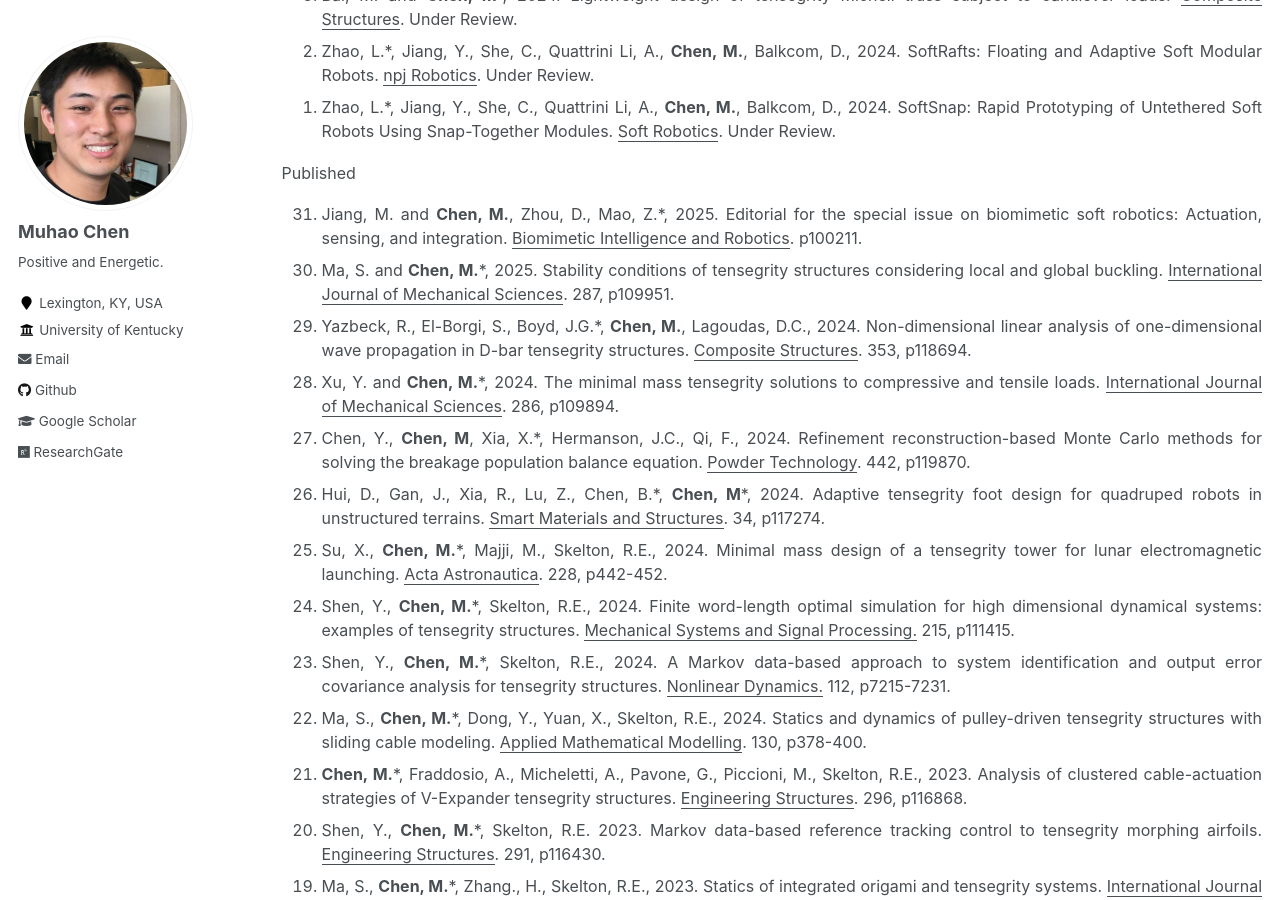
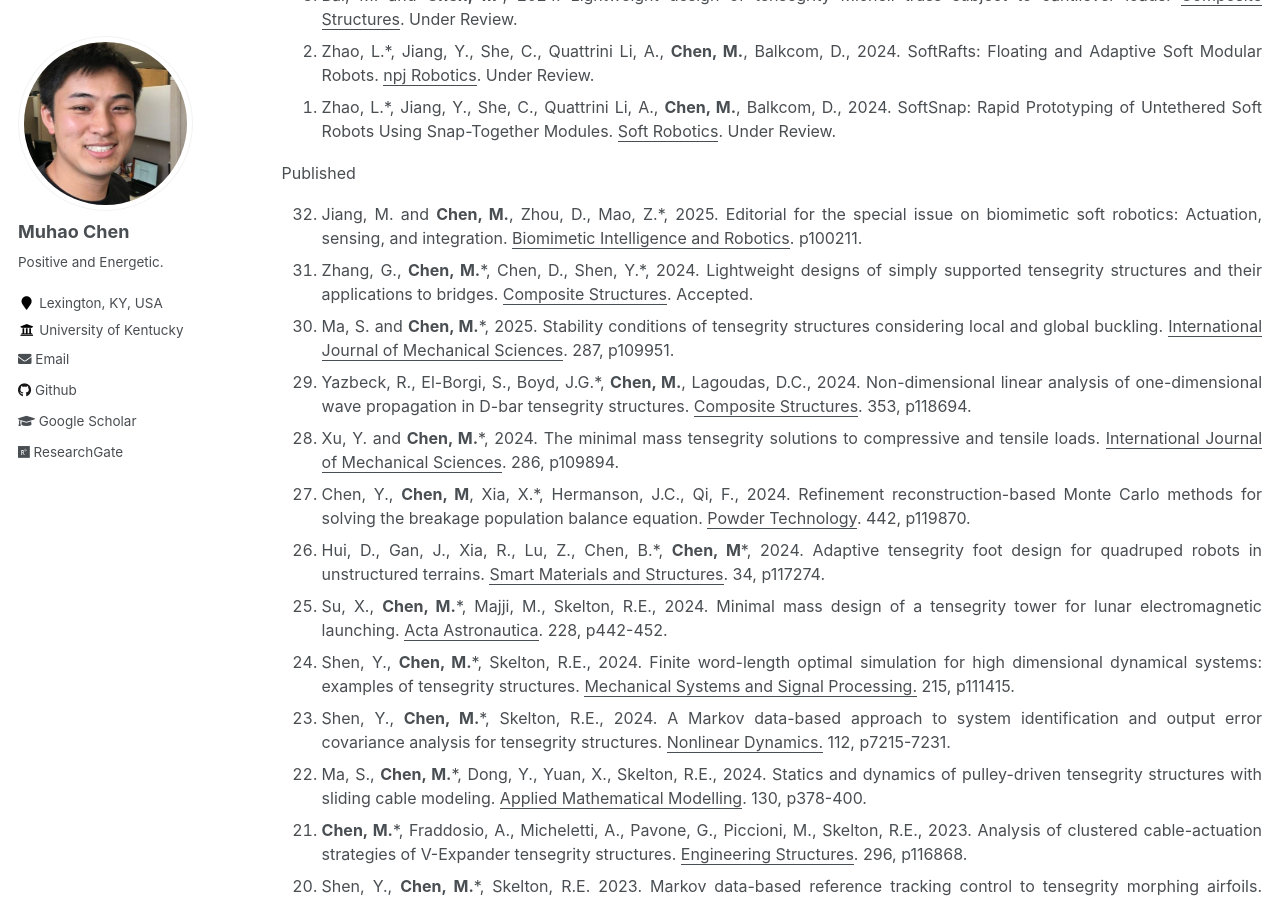
Before and after one commit to Muhao-Chen/muhao-chen.github.io, a Jekyll site: the page built from _pages/publication.md, in a window 1280 px wide and 900 px high, scrolled down 446 px. Built offline with Jekyll 4.4.1, drawn with Linux system fonts in a browser that asks for light colours.

Commit message:
Update publication.md

```diff
--- a/_pages/publication.md
+++ b/_pages/publication.md
@@ -33,6 +32,7 @@ Submitted
 Published
 <ol reversed>
 <li>Jiang, M. and <strong>Chen, M.</strong>, Zhou, D., Mao, Z.*, 2025. Editorial for the special issue on biomimetic soft robotics: Actuation, sensing, and integration. <u>Biomimetic Intelligence and Robotics</u>. p100211.</li>
+<li> Zhang, G., <strong>Chen, M.</strong>*, Chen, D., Shen, Y.*, 2024. Lightweight designs of simply supported tensegrity structures and their applications to bridges. <u>Composite Structures</u>. Accepted. </li>
 <li>Ma, S. and <strong>Chen, M.</strong>*, 2025. Stability conditions of tensegrity structures considering local and global buckling. <u>International Journal of Mechanical Sciences</u>. 287, p109951.</li>
 <li> Yazbeck, R., El-Borgi, S., Boyd, J.G.*, <strong>Chen, M.</strong>, Lagoudas, D.C., 2024. Non-dimensional linear analysis of one-dimensional wave propagation in D-bar tensegrity structures. <u>Composite Structures</u>. 353, p118694.</li>
 <li> Xu, Y. and <strong>Chen, M.</strong>*, 2024. The minimal mass tensegrity solutions to compressive and tensile loads. <u>International Journal of Mechanical Sciences</u>. 286, p109894.</li>
```
Also changed, not shown: other parts of _pages/publication.md (+0 -1 lines).
